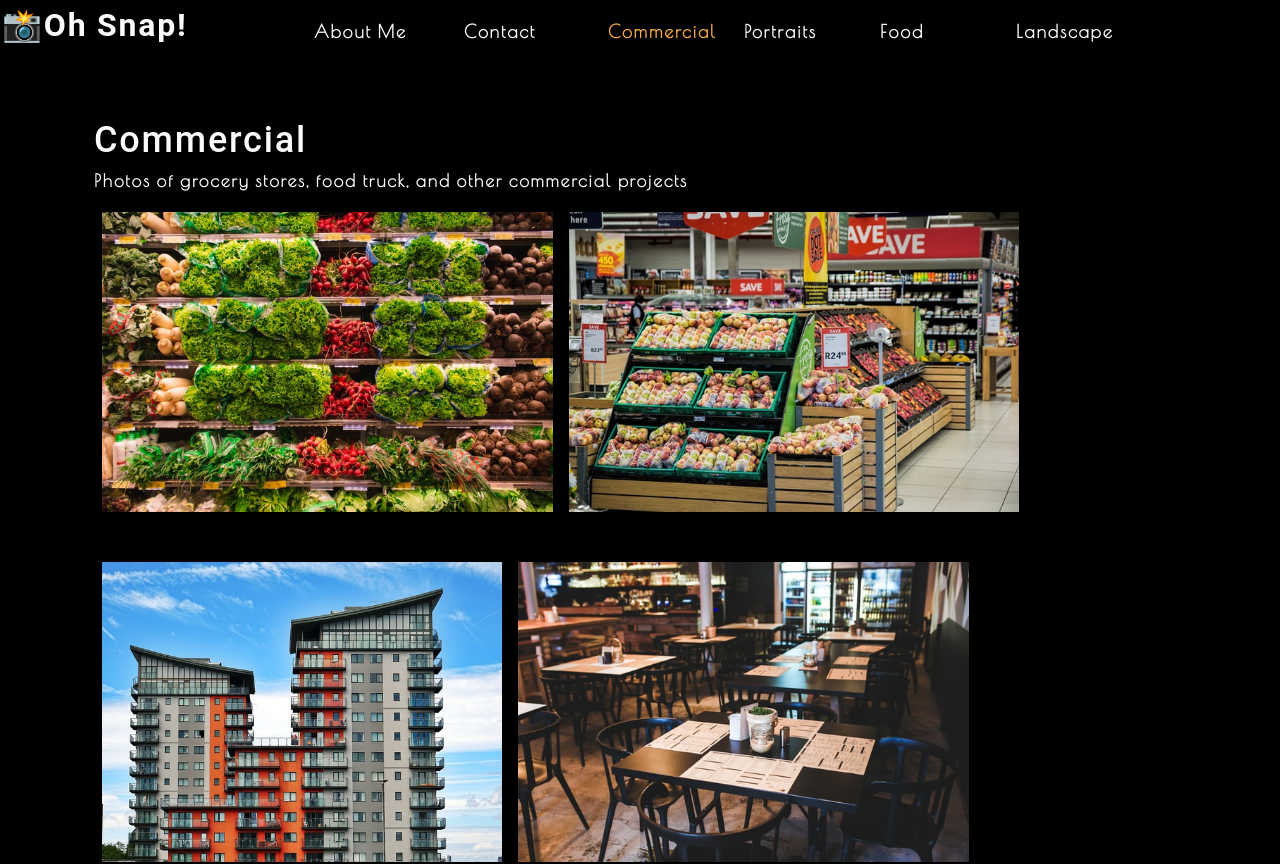
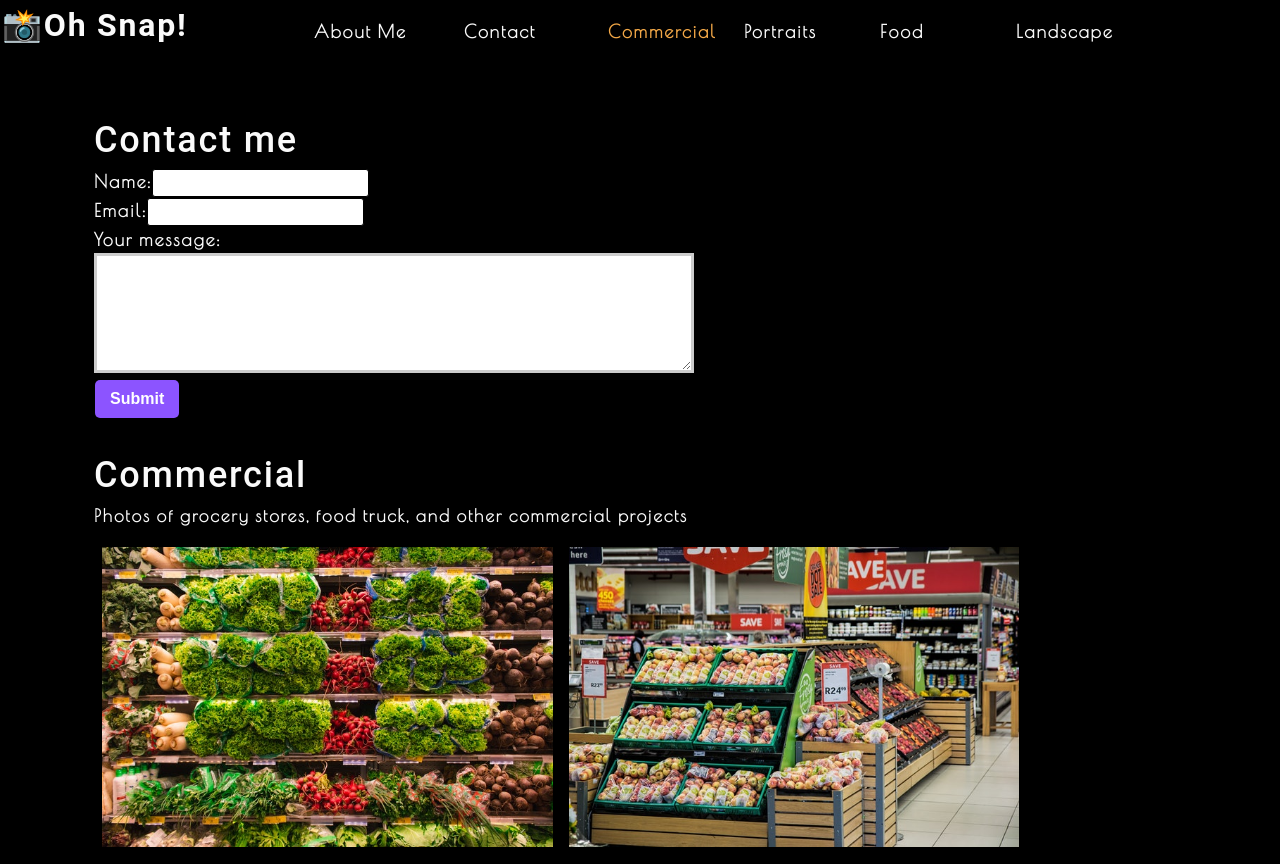
Before and after one commit to FinnStitcher/photo-port, a React (Create React App) app: page / in a window 1280 px wide. Shown: the top 864 px of the page. Built offline with nearby package versions, Linux system fonts and the light colour scheme.

Commit message:
contact form

```diff
--- a/src/App.js
+++ b/src/App.js
@@ -2,6 +2,7 @@
 import About from './components/About';
 import Nav from './components/Nav';
 import Gallery from './components/Gallery';
+import ContactForm from './components/Contact';
 
 // this is the root of the whole app
 
@@ -41,6 +42,7 @@
     <div>
         <Nav categories={categories} currentCat={currentCat} setCurrentCat={setCurrentCat}></Nav>
         <main>
+            <ContactForm></ContactForm>
             <Gallery currentCat={currentCat}></Gallery>
             <About></About>
         </main>
--- /dev/null
+++ b/src/components/Contact/index.js
@@ -0,0 +1,30 @@
+import React, {useState} from 'react';
+
+function ContactForm() {
+    return (
+        <section>
+            <h1>Contact me</h1>
+
+            <form id="contact-form">
+                <div>
+                    <label htmlFor="name">Name:</label>
+                    <input type="text" name="name" />
+                </div>
+
+                <div>
+                    <label htmlFor="email">Email:</label>
+                    <input type="email" name="email" />
+                </div>
+
+                <div>
+                    <label htmlFor="message">Your message:</label>
+                    <textarea name="message" rows="5" />
+                </div>
+
+                <button type="submit">Submit</button>
+            </form>
+        </section>
+    )
+};
+
+export default ContactForm;
```
